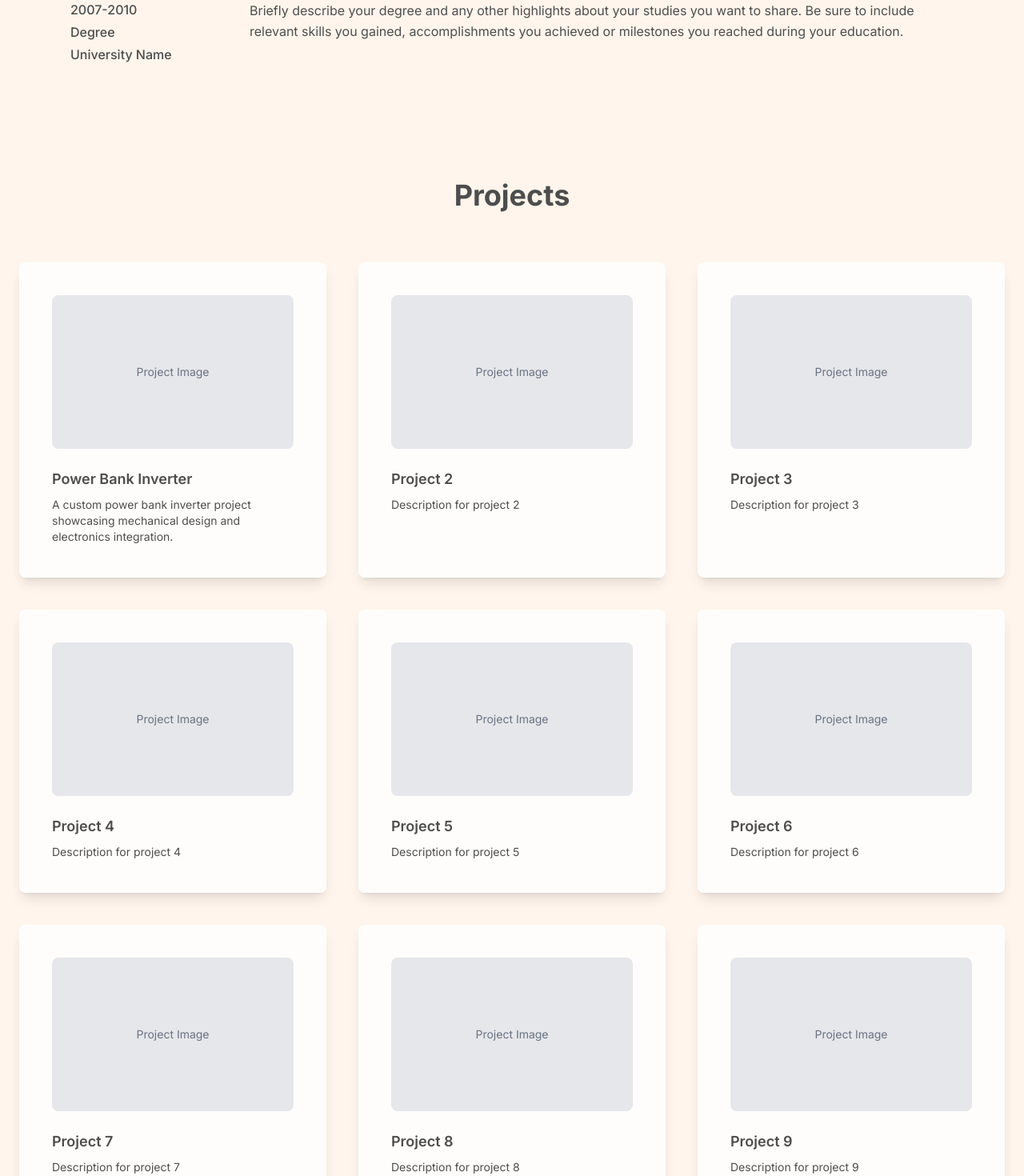
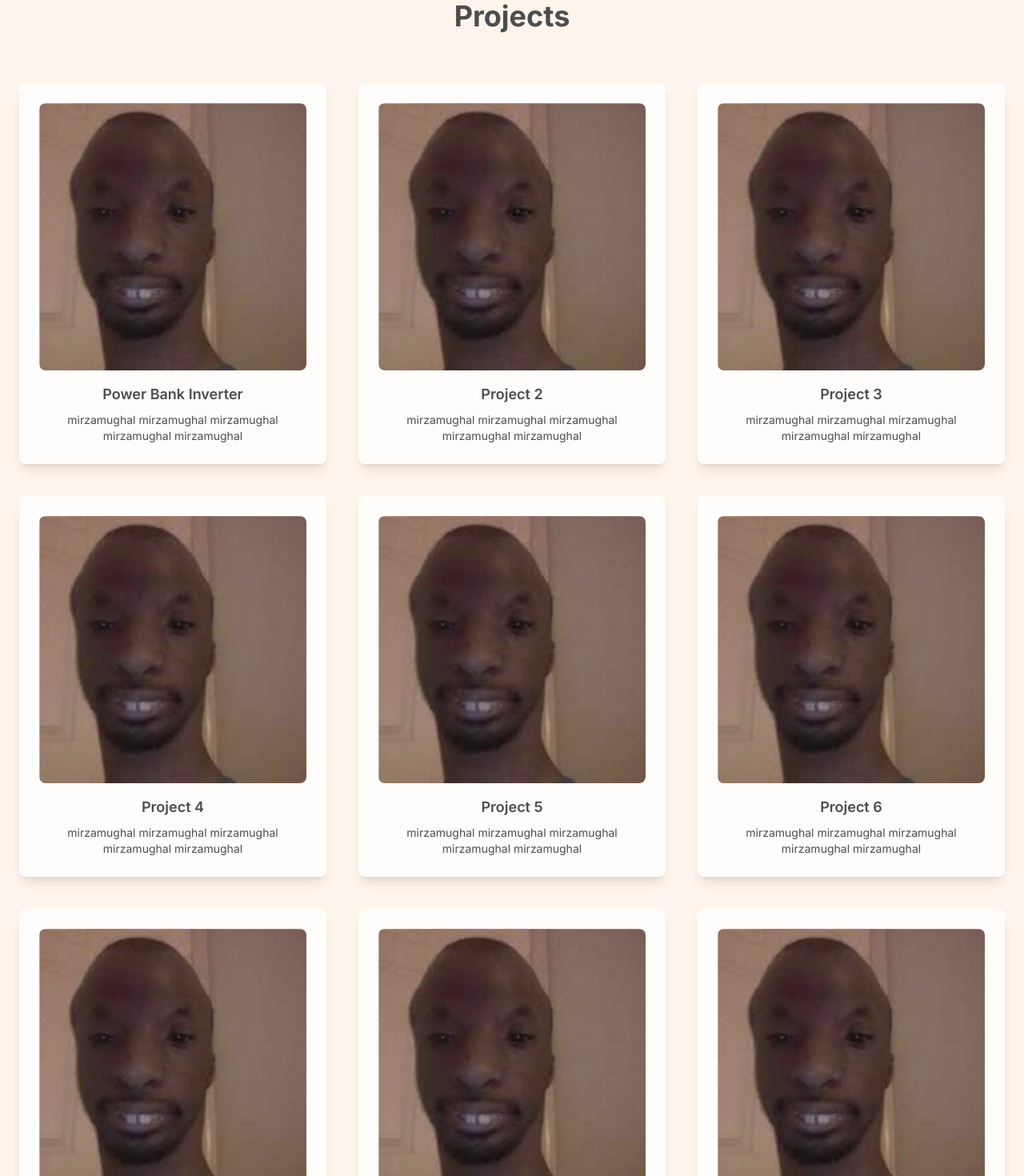
Before and after one commit to IzaanQaiser/khuziama-website, a Next.js app: page / in a window 1280 px wide. Shown: the part 1760-3230 px from the top of the page at 80% size. Built offline with nearby package versions, Linux system fonts and the light colour scheme.

Commit message:
education + project tiles

```diff
--- a/src/app/page.tsx
+++ b/src/app/page.tsx
@@ -128,33 +128,6 @@ export default function Home() {
               </div>
             </div>
 
-            {/* Education Entry 2 */}
-            <div className="flex gap-8">
-              <div className="w-48 flex-shrink-0">
-                <div className="text-dark-green font-medium mb-1">2011-2014</div>
-                <div className="text-dark-green font-medium mb-1">Degree</div>
-                <div className="text-dark-green font-medium">University Name</div>
-              </div>
-              <div className="flex-1">
-                <p className="text-dark-green leading-relaxed">
-                  Briefly describe your degree and any other highlights about your studies you want to share. Be sure to include relevant skills you gained, accomplishments you achieved or milestones you reached during your education.
-                </p>
-              </div>
-            </div>
-
-            {/* Education Entry 3 */}
-            <div className="flex gap-8">
-              <div className="w-48 flex-shrink-0">
-                <div className="text-dark-green font-medium mb-1">2007-2010</div>
-                <div className="text-dark-green font-medium mb-1">Degree</div>
-                <div className="text-dark-green font-medium">University Name</div>
-              </div>
-              <div className="flex-1">
-                <p className="text-dark-green leading-relaxed">
-                  Briefly describe your degree and any other highlights about your studies you want to share. Be sure to include relevant skills you gained, accomplishments you achieved or milestones you reached during your education.
-                </p>
-              </div>
-            </div>
           </div>
         </section>
       </div>
@@ -166,101 +139,164 @@ export default function Home() {
 
           <div className="grid grid-cols-1 md:grid-cols-2 lg:grid-cols-3 gap-10">
             {/* Project 1 */}
-            <div className="bg-white/80 backdrop-blur-sm rounded-lg p-10 shadow-lg border border-white/20 hover:bg-white/90 transition-all duration-300">
-              <div className="h-48 bg-gray-200 rounded-lg mb-6 flex items-center justify-center">
-                <span className="text-gray-500 text-sm">Project Image</span>
+            <div className="bg-white/80 backdrop-blur-sm rounded-lg p-6 shadow-lg border border-white/20 hover:bg-white/90 transition-all duration-300">
+              <div className="aspect-square mb-4 rounded-lg overflow-hidden">
+                <Image
+                  src="/logos/mirza.jpg"
+                  alt="Project Image"
+                  width={300}
+                  height={300}
+                  className="w-full h-full object-cover"
+                  unoptimized
+                />
               </div>
-              <h3 className="text-lg font-semibold text-dark-green mb-2">Power Bank Inverter</h3>
-              <p className="text-dark-green/70 text-sm">
-                A custom power bank inverter project showcasing mechanical design and electronics integration.
+              <h3 className="text-lg font-semibold text-dark-green mb-2 line-clamp-1 text-center">Power Bank Inverter</h3>
+              <p className="text-dark-green/70 text-sm line-clamp-2 text-center">
+                mirzamughal mirzamughal mirzamughal mirzamughal mirzamughal
               </p>
             </div>
 
             {/* Project 2 */}
-            <div className="bg-white/80 backdrop-blur-sm rounded-lg p-10 shadow-lg border border-white/20 hover:bg-white/90 transition-all duration-300">
-              <div className="h-48 bg-gray-200 rounded-lg mb-6 flex items-center justify-center">
-                <span className="text-gray-500 text-sm">Project Image</span>
+            <div className="bg-white/80 backdrop-blur-sm rounded-lg p-6 shadow-lg border border-white/20 hover:bg-white/90 transition-all duration-300">
+              <div className="aspect-square mb-4 rounded-lg overflow-hidden">
+                <Image
+                  src="/logos/mirza.jpg"
+                  alt="Project Image"
+                  width={300}
+                  height={300}
+                  className="w-full h-full object-cover"
+                  unoptimized
+                />
               </div>
-              <h3 className="text-lg font-semibold text-dark-green mb-2">Project 2</h3>
-              <p className="text-dark-green/70 text-sm">
-                Description for project 2
+              <h3 className="text-lg font-semibold text-dark-green mb-2 line-clamp-1 text-center">Project 2</h3>
+              <p className="text-dark-green/70 text-sm line-clamp-2 text-center">
+                mirzamughal mirzamughal mirzamughal mirzamughal mirzamughal
               </p>
             </div>
 
             {/* Project 3 */}
-            <div className="bg-white/80 backdrop-blur-sm rounded-lg p-10 shadow-lg border border-white/20 hover:bg-white/90 transition-all duration-300">
-              <div className="h-48 bg-gray-200 rounded-lg mb-6 flex items-center justify-center">
-                <span className="text-gray-500 text-sm">Project Image</span>
+            <div className="bg-white/80 backdrop-blur-sm rounded-lg p-6 shadow-lg border border-white/20 hover:bg-white/90 transition-all duration-300">
+              <div className="aspect-square mb-4 rounded-lg overflow-hidden">
+                <Image
+                  src="/logos/mirza.jpg"
+                  alt="Project Image"
+                  width={300}
+                  height={300}
+                  className="w-full h-full object-cover"
+                  unoptimized
+                />
               </div>
-              <h3 className="text-lg font-semibold text-dark-green mb-2">Project 3</h3>
-              <p className="text-dark-green/70 text-sm">
-                Description for project 3
+              <h3 className="text-lg font-semibold text-dark-green mb-2 line-clamp-1 text-center">Project 3</h3>
+              <p className="text-dark-green/70 text-sm line-clamp-2 text-center">
+                mirzamughal mirzamughal mirzamughal mirzamughal mirzamughal
               </p>
             </div>
 
             {/* Project 4 */}
-            <div className="bg-white/80 backdrop-blur-sm rounded-lg p-10 shadow-lg border border-white/20 hover:bg-white/90 transition-all duration-300">
-              <div className="h-48 bg-gray-200 rounded-lg mb-6 flex items-center justify-center">
-                <span className="text-gray-500 text-sm">Project Image</span>
+            <div className="bg-white/80 backdrop-blur-sm rounded-lg p-6 shadow-lg border border-white/20 hover:bg-white/90 transition-all duration-300">
+              <div className="aspect-square mb-4 rounded-lg overflow-hidden">
+                <Image
+                  src="/logos/mirza.jpg"
+                  alt="Project Image"
+                  width={300}
+                  height={300}
+                  className="w-full h-full object-cover"
+                  unoptimized
+                />
               </div>
-              <h3 className="text-lg font-semibold text-dark-green mb-2">Project 4</h3>
-              <p className="text-dark-green/70 text-sm">
-                Description for project 4
+              <h3 className="text-lg font-semibold text-dark-green mb-2 line-clamp-1 text-center">Project 4</h3>
+              <p className="text-dark-green/70 text-sm line-clamp-2 text-center">
+                mirzamughal mirzamughal mirzamughal mirzamughal mirzamughal
               </p>
             </div>
 
             {/* Project 5 */}
-            <div className="bg-white/80 backdrop-blur-sm rounded-lg p-10 shadow-lg border border-white/20 hover:bg-white/90 transition-all duration-300">
-              <div className="h-48 bg-gray-200 rounded-lg mb-6 flex items-center justify-center">
-                <span className="text-gray-500 text-sm">Project Image</span>
+            <div className="bg-white/80 backdrop-blur-sm rounded-lg p-6 shadow-lg border border-white/20 hover:bg-white/90 transition-all duration-300">
+              <div className="aspect-square mb-4 rounded-lg overflow-hidden">
+                <Image
+                  src="/logos/mirza.jpg"
+                  alt="Project Image"
+                  width={300}
+                  height={300}
+                  className="w-full h-full object-cover"
+                  unoptimized
+                />
               </div>
-              <h3 className="text-lg font-semibold text-dark-green mb-2">Project 5</h3>
-              <p className="text-dark-green/70 text-sm">
-                Description for project 5
+              <h3 className="text-lg font-semibold text-dark-green mb-2 line-clamp-1 text-center">Project 5</h3>
+              <p className="text-dark-green/70 text-sm line-clamp-2 text-center">
+                mirzamughal mirzamughal mirzamughal mirzamughal mirzamughal
               </p>
             </div>
 
             {/* Project 6 */}
-            <div className="bg-white/80 backdrop-blur-sm rounded-lg p-10 shadow-lg border border-white/20 hover:bg-white/90 transition-all duration-300">
-              <div className="h-48 bg-gray-200 rounded-lg mb-6 flex items-center justify-center">
-                <span className="text-gray-500 text-sm">Project Image</span>
+            <div className="bg-white/80 backdrop-blur-sm rounded-lg p-6 shadow-lg border border-white/20 hover:bg-white/90 transition-all duration-300">
+              <div className="aspect-square mb-4 rounded-lg overflow-hidden">
+                <Image
+                  src="/logos/mirza.jpg"
+                  alt="Project Image"
+                  width={300}
+                  height={300}
+                  className="w-full h-full object-cover"
+                  unoptimized
+                />
               </div>
-              <h3 className="text-lg font-semibold text-dark-green mb-2">Project 6</h3>
-              <p className="text-dark-green/70 text-sm">
-                Description for project 6
+              <h3 className="text-lg font-semibold text-dark-green mb-2 line-clamp-1 text-center">Project 6</h3>
+              <p className="text-dark-green/70 text-sm line-clamp-2 text-center">
+                mirzamughal mirzamughal mirzamughal mirzamughal mirzamughal
               </p>
             </div>
 
             {/* Project 7 */}
-            <div className="bg-white/80 backdrop-blur-sm rounded-lg p-10 shadow-lg border border-white/20 hover:bg-white/90 transition-all duration-300">
-              <div className="h-48 bg-gray-200 rounded-lg mb-6 flex items-center justify-center">
-                <span className="text-gray-500 text-sm">Project Image</span>
+            <div className="bg-white/80 backdrop-blur-sm rounded-lg p-6 shadow-lg border border-white/20 hover:bg-white/90 transition-all duration-300">
+              <div className="aspect-square mb-4 rounded-lg overflow-hidden">
+                <Image
+                  src="/logos/mirza.jpg"
+                  alt="Project Image"
+                  width={300}
+                  height={300}
+                  className="w-full h-full object-cover"
+                  unoptimized
+                />
               </div>
-              <h3 className="text-lg font-semibold text-dark-green mb-2">Project 7</h3>
-              <p className="text-dark-green/70 text-sm">
-                Description for project 7
+              <h3 className="text-lg font-semibold text-dark-green mb-2 line-clamp-1 text-center">Project 7</h3>
+              <p className="text-dark-green/70 text-sm line-clamp-2 text-center">
+                mirzamughal mirzamughal mirzamughal mirzamughal mirzamughal
               </p>
             </div>
 
             {/* Project 8 */}
-            <div className="bg-white/80 backdrop-blur-sm rounded-lg p-10 shadow-lg border border-white/20 hover:bg-white/90 transition-all duration-300">
-              <div className="h-48 bg-gray-200 rounded-lg mb-6 flex items-center justify-center">
-                <span className="text-gray-500 text-sm">Project Image</span>
+            <div className="bg-white/80 backdrop-blur-sm rounded-lg p-6 shadow-lg border border-white/20 hover:bg-white/90 transition-all duration-300">
+              <div className="aspect-square mb-4 rounded-lg overflow-hidden">
+                <Image
+                  src="/logos/mirza.jpg"
+                  alt="Project Image"
+                  width={300}
+                  height={300}
+                  className="w-full h-full object-cover"
+                  unoptimized
+                />
               </div>
-              <h3 className="text-lg font-semibold text-dark-green mb-2">Project 8</h3>
-              <p className="text-dark-green/70 text-sm">
-                Description for project 8
+              <h3 className="text-lg font-semibold text-dark-green mb-2 line-clamp-1 text-center">Project 8</h3>
+              <p className="text-dark-green/70 text-sm line-clamp-2 text-center">
+                mirzamughal mirzamughal mirzamughal mirzamughal mirzamughal
               </p>
             </div>
 
             {/* Project 9 */}
-            <div className="bg-white/80 backdrop-blur-sm rounded-lg p-10 shadow-lg border border-white/20 hover:bg-white/90 transition-all duration-300">
-              <div className="h-48 bg-gray-200 rounded-lg mb-6 flex items-center justify-center">
-                <span className="text-gray-500 text-sm">Project Image</span>
+            <div className="bg-white/80 backdrop-blur-sm rounded-lg p-6 shadow-lg border border-white/20 hover:bg-white/90 transition-all duration-300">
+              <div className="aspect-square mb-4 rounded-lg overflow-hidden">
+                <Image
+                  src="/logos/mirza.jpg"
+                  alt="Project Image"
+                  width={300}
+                  height={300}
+                  className="w-full h-full object-cover"
+                  unoptimized
+                />
               </div>
-              <h3 className="text-lg font-semibold text-dark-green mb-2">Project 9</h3>
-              <p className="text-dark-green/70 text-sm">
-                Description for project 9
+              <h3 className="text-lg font-semibold text-dark-green mb-2 line-clamp-1 text-center">Project 9</h3>
+              <p className="text-dark-green/70 text-sm line-clamp-2 text-center">
+                mirzamughal mirzamughal mirzamughal mirzamughal mirzamughal
               </p>
             </div>
           </div>
```
